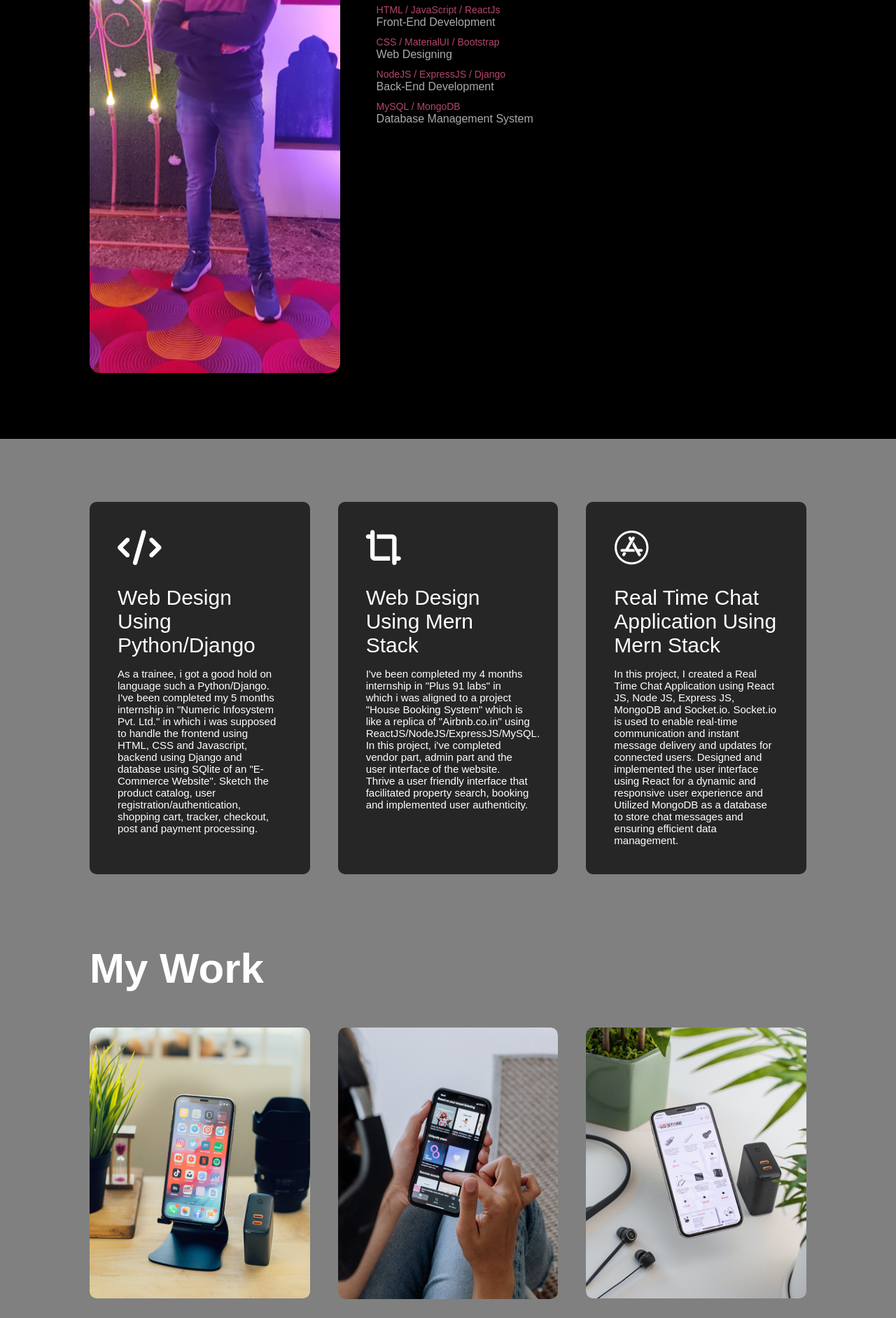
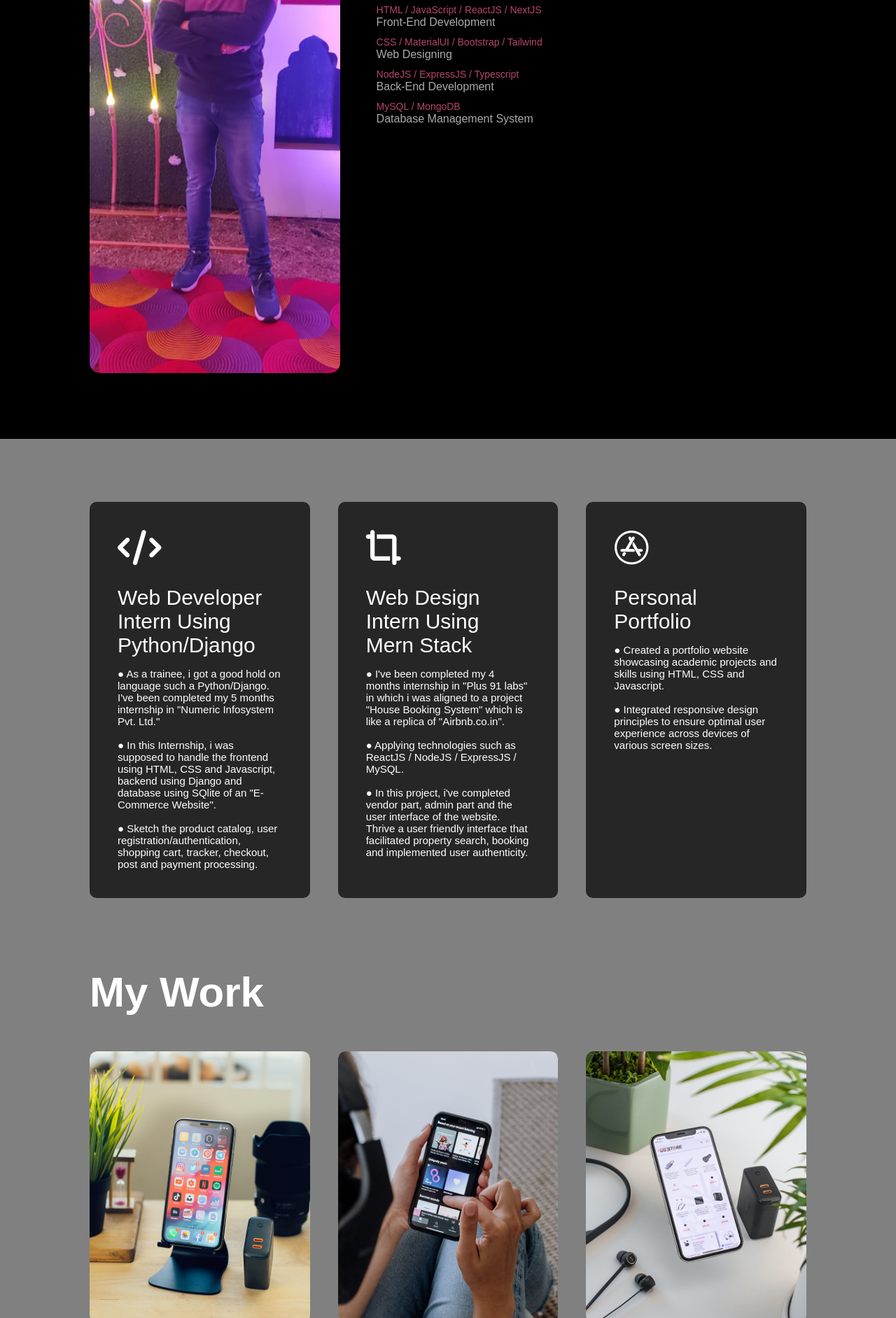
Before and after one commit to ha346/Portfolio, a plain HTML site: page index.html in a window 1280 px wide. Shown: the part 910-2793 px from the top of the page at 70% size. Drawn offline with Linux system fonts and the light colour scheme.

Commit message:
First Commit

```diff
--- a/index.html
+++ b/index.html
@@ -53,20 +53,19 @@
 
                     <div class="tab-contents active-tab" id="skills">
                         <ul>
-                            <li><span>C / C++ / Python / Java</span><br>Basic Programming / Data Structure.</li>
-                            <li><span>HTML / JavaScript / ReactJs</span><br>Front-End Development</li>
-                            <li><span>CSS / MaterialUI / Bootstrap</span><br>Web Designing</li>
-                            <li><span>NodeJS / ExpressJS / Django</span><br>Back-End Development</li>
+                            <li><span>C++ / Python</span><br>Basic Programming / Data Structure.</li>
+                            <li><span>HTML / JavaScript / ReactJS / NextJS</span><br>Front-End Development</li>
+                            <li><span>CSS / MaterialUI / Bootstrap / Tailwind</span><br>Web Designing</li>
+                            <li><span>NodeJS / ExpressJS / Typescript</span><br>Back-End Development</li>
                             <li><span>MySQL / MongoDB</span><br>Database Management System</li>
                         </ul>
                     </div>
 
                     <div class="tab-contents" id="experience">
                         <ul>
-                            <li><span>15 Jan 2022 - 15 Jun 2022</span><br>Web Development Internship Using Python/Django - Numeric Infosystem Pvt. Ltd.</li>
-                            <li><span>1 Jan 2023 - 1 Feb 2023</span><br>Virtual Internship Program in Web Development - Lets Grow More.</li>
+                            <li><span>2 May 2023 - 2 Sept 2023</span><br>Mern Stack Internship Using Mern Stack - Plus 91 Labs.</li>
                             <li><span>1 Mar 2023 - 1 Apr 2023</span><br>Community Manager Internship - Nblik</li>
-                            <li><span>2 May 2023 - 2 Aug 2023</span><br>Mern Stack Internship Using Mern Stack - Plus 91 Labs.</li>
+                            <li><span>1 Oct 2022 - 1 Nov 2022</span><br>Virtual Internship Program in Web Development - Lets Grow More.</li>
                         </ul>
                     </div>
 
@@ -74,13 +73,12 @@
                         <ul>
                             <li><span>2015 - 2016</span><br>High School Education from Swami Vivekanand Academy.<br>Aggregate: 81.7%</li>
                             <li><span>2018 - 2019</span><br>Secondary School Education from Pragati Vidya Peeth.<br>Aggregate: 78.8%</li>
-                            <li><span>2020 - Present</span><br>B-Tech from Institute of Technology And Management (ITM), Gwalior.<br>Aggregate: 78.8%</li>
+                            <li><span>2020 - Present</span><br>B-Tech from Institute of Technology And Management (ITM), Gwalior.<br>Aggregate: 79.71%</li>
                         </ul>
                     </div>
 
                     <div class="tab-contents" id="achievements">
                         <ul>
-                            <li>Python/Django Web Development Internship Certificate.</li>
                             <li>Mern Stack Web Developement Internship Certificate.</li>
                             <li>Lets Grow More Web Development Internship Certificate.</li>
                             <li>Nblik Community Manager Internship Certificate.</li>
@@ -101,24 +99,29 @@
                 <div class="services-list">
                     <div>
                         <i class="fas fa-code"></i>
-                        <h2>Web Design Using Python/Django</h2>
-                        <p>As a trainee, i got a good hold on language such a Python/Django. I've been completed my 5 months internship in "Numeric Infosystem Pvt. Ltd." in which i was supposed to handle the frontend using HTML, CSS and Javascript, backend using Django and database using SQlite of an "E-Commerce Website". Sketch the product catalog, user registration/authentication, shopping cart, tracker, checkout, post and payment processing.
+                        <h2>Web Developer Intern Using Python/Django</h2>
+                        <p>● As a trainee, i got a good hold on language such a Python/Django. I've been completed my 5 months internship in "Numeric Infosystem Pvt. Ltd." <br><br>
+                        ● In this Internship, i was supposed to handle the frontend using HTML, CSS and Javascript, backend using Django and database using SQlite of an "E-Commerce Website". <br><br>
+                        ● Sketch the product catalog, user registration/authentication, shopping cart, tracker, checkout, post and payment processing.
                         </p>
                     </div>
 
                     <div>
                         <i class="fas fa-crop-alt"></i>
-                        <h2>Web Design Using Mern Stack</h2>
-                        <p>I've been completed my 4 months internship in "Plus 91 labs" in which i was aligned to a project "House Booking System" which is like a replica of "Airbnb.co.in" using ReactJS/NodeJS/ExpressJS/MySQL. In this project, i've completed vendor part, admin part and the user interface of the website. Thrive a user friendly interface that facilitated property search, booking and implemented user authenticity.</p>
+                        <h2>Web Design Intern Using Mern Stack</h2>
+                        <p>● I've been completed my 4 months internship in "Plus 91 labs" in which i was aligned to a project "House Booking System" which is like a replica of "Airbnb.co.in".<br><br>
+
+                        ● Applying technologies such as ReactJS / NodeJS / ExpressJS / MySQL.<br><br>
+
+                        ● In this project, i've completed vendor part, admin part and the user interface of the website. Thrive a user friendly interface that facilitated property search, booking and implemented user authenticity.</p>
                     </div>
 
                     <div>
                         <i class="fab fa-app-store"></i>
-                        <h2>Real Time Chat Application Using Mern Stack</h2>
-                        <p>In this project, I created a Real Time Chat Application using React JS, Node JS, Express JS, MongoDB and Socket.io.
-                        Socket.io is used to enable real-time communication and instant message delivery and updates for connected users.
-                        Designed and implemented the user interface using React for a dynamic and responsive user experience and
-                        Utilized MongoDB as a database to store chat messages and ensuring efficient data management.
+                        <h2>Personal Portfolio</h2>
+                        <p>● Created a portfolio website showcasing academic projects and skills using HTML, CSS and Javascript.<br><br>
+
+                        ● Integrated responsive design principles to ensure optimal user experience across devices of various screen sizes.
                         </p>
                     </div>
                 </div>
@@ -137,27 +140,28 @@
                 <div class="work">
                     <img src="images/work-1.png" alt="">
                     <div class="layer">
-                        <h3>E-Commerce Website Using Django</h3>
-                        <p>Through this website user can buy, explore products, tracking their status and many more.</p>
-                        <a href="https://github.com/ha346/E-Commerce-Website-"><i class="fas fa-external-link-alt"></i></a>
+                        <h3>Home Booking System – E-Booking Application Using Mern Stack</h3>
+                        <p>Functionalities are: Home, Description and Reservation, Advanced Searching, Trips(user reservations), Seperate Categories, Favorites, Properties (Vendor Part), Reservation, Logout, Sign-in and Sign-up using google and github oauth, Stripe Payment Gateway, Full Responsive across several browsers, Deployment on Vercel.</p>
+                        <a href="https://renting-app-one.vercel.app"><i class="fas fa-external-link-alt"></i></a>
                     </div>
                 </div>
 
                 <div class="work">
                     <img src="images/work-2.png" alt="">
                     <div class="layer">
-                        <h3>Home Booking Website Using Mern Stack</h3>
-                        <p>The website is useful for the user who seek rented house or any short-time living place also vendors can rent their home.</p>
-                        <a href="https://github.com/ha346/Home-Booking-System.git"><i class="fas fa-external-link-alt"></i></a>
+                        <h3>SaaS AI Platform</h3>
+                        <p>Functionalities are: Image Generation Tool (Open AI), Music Generation Tool (Replicate AI), Video Generation Tool (Replicate AI), Conversation Generation Tool (Open AI) and Code Generation Tools, Page Loading State, Beautiful Landing Page, Free Tier with API Limiting, Stripe Subscription System and Clerk Authentication.
+                            </p>
+                        <a href="https://github.com/ha346/SaaS-AI-Platform.git"><i class="fas fa-external-link-alt"></i></a>
                     </div>
                 </div>
 
                 <div class="work">
                     <img src="images/work-3.png" alt="">
                     <div class="layer">
-                        <h3>Real Time Chat Application Using Mern Stack</h3>
-                        <p>Application to communicate one on one or in group. Implemented Chat List and Voice call Feature.</p>
-                        <a href="https://github.com/ha346/Real-Time-Chat-Application.git"><i class="fas fa-external-link-alt"></i></a>
+                        <h3>E-Commerce Website Using Python/Django</h3>
+                        <p>Through this website user can buy and explore products, searching products, tracking their status, create blogs, processing payment using paytm payment gateway and many more...</p>
+                        <a href="https://github.com/ha346/E-Commerce-Website-"><i class="fas fa-external-link-alt"></i></a>
                     </div>
                 </div>
 
@@ -181,7 +185,7 @@
                         <a href="https://www.linkedin.com/in/harsh-shukla-78120421"><i class="fab fa-linkedin"></i></a>
                         <a href="https://github.com/ha346"><i class="fab fa-github"></i></a>
                     </div>
-                    <a href="images/my-cv.pdf" download class="btn btn2">Download CV</a>
+                    <a href="images/Harsh Shukla Resume.pdf" download class="btn btn2">Download CV</a>
                 </div>
                 <div class="contact-right">
                     <form name="submit-to-google-sheet">
@@ -195,7 +199,7 @@
             </div>
         </div>
         <div class="copyright">
-            <p>Copyright @ Harsh Shukla, 2023</p>
+            <p>Copyright @ Harsh Shukla, 2024</p>
         </div>
     </div>
 
```
Also changed, not shown: 2 other files.
